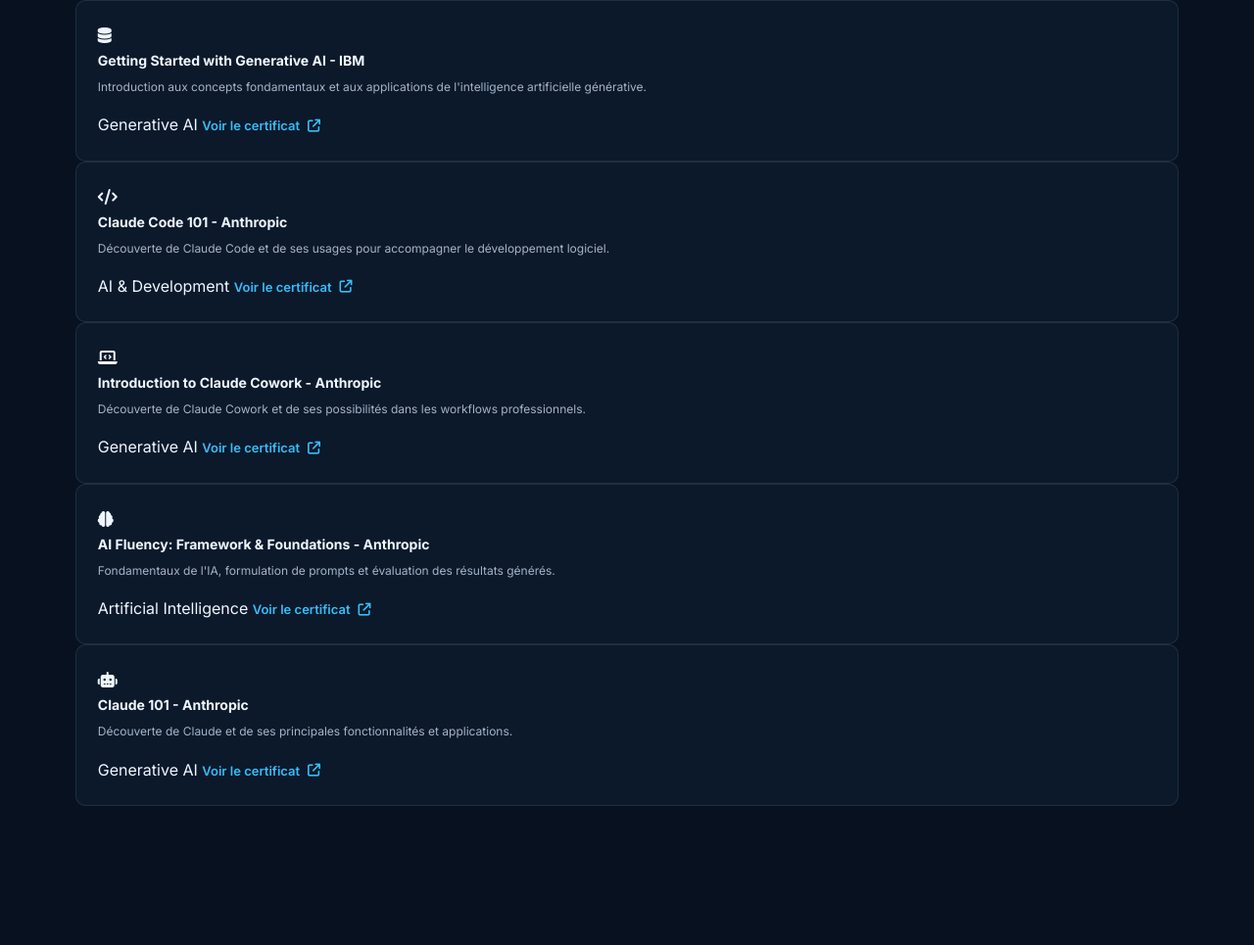
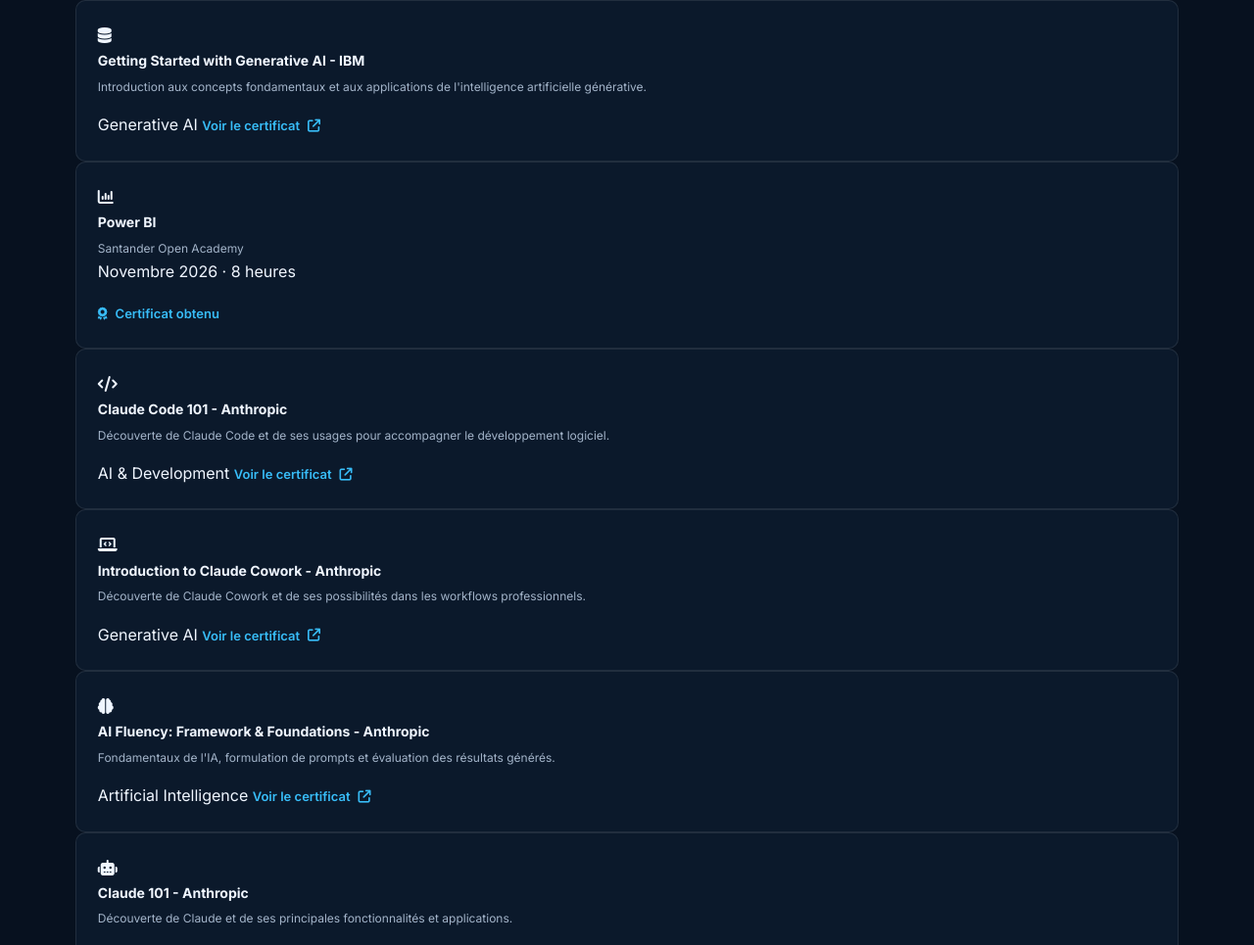
Before and after one commit to fgargabou/portfolio-fedi, a plain HTML site: page index.html in a window 1280 px wide. Shown: the part 4005-4970 px from the top of the page at 98% size. Drawn offline with Linux system fonts and the light colour scheme.

Commit message:
Update index.html

```diff
--- a/index.html
+++ b/index.html
@@ -506,6 +506,26 @@
         </span>
       </a>
 
+
+<article class="certification-card">
+    <div class="certification-icon">
+        <i class="fa-solid fa-chart-column"></i>
+    </div>
+
+    <div class="certification-content">
+        <h3>Power BI</h3>
+        <p>Santander Open Academy</p>
+        <span class="certification-date">
+            Novembre 2026 · 8 heures
+        </span>
+    </div>
+
+    <span class="certification-link">
+        <i class="fa-solid fa-award"></i>
+        Certificat obtenu
+    </span>
+</article>
+
       <a class="certification-card"
          href="https://verify.skilljar.com/c/vyx4fzhjvc72"
          target="_blank" rel="noopener noreferrer">
```
